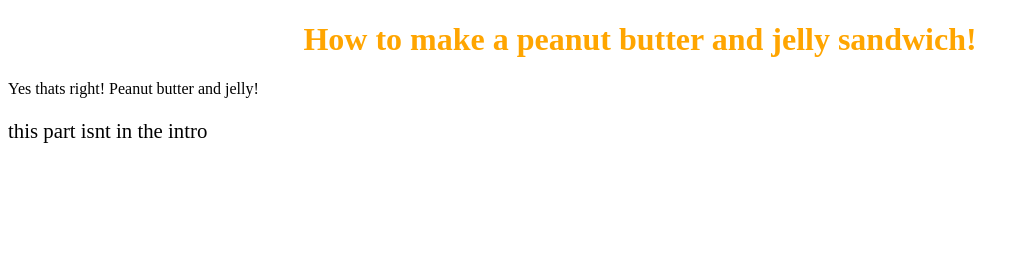
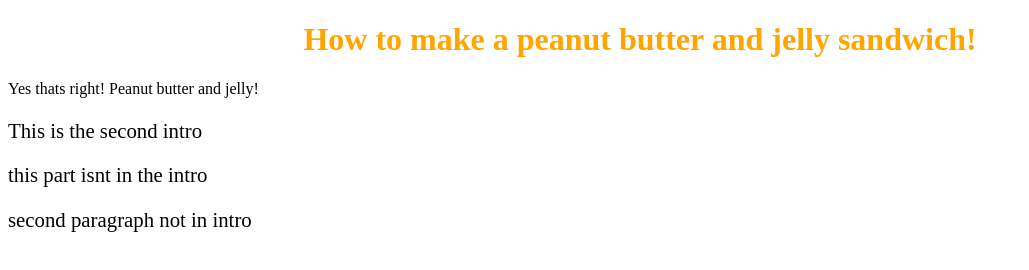
Before and after one commit to GonzalesProjects/GonzalesProjects.github.io, a plain HTML site: page multimedia.html in a window 1280 px wide. Shown: the whole page, without its empty margins (0-1029 px from the left). Drawn offline with Linux system fonts and the light colour scheme.

Commit message:
Update multimedia.html

```diff
--- a/multimedia.html
+++ b/multimedia.html
@@ -15,11 +15,12 @@
     <h1>How to make a peanut butter and jelly sandwich!</h1>
 
     <div id="intro'>
-    <p> Yes thats right! Peanut butter and jelly! </p>
+    <p class="first"> Yes thats right! Peanut butter and jelly! </p>
+    <p> This is the second intro </p>
     </div>
 
-    <p> this part isnt in the intro </p>
-
+    <p class="first"> this part isnt in the intro </p>
+    <p> second paragraph not in intro </p>
 
 </body>
 </html>
```
